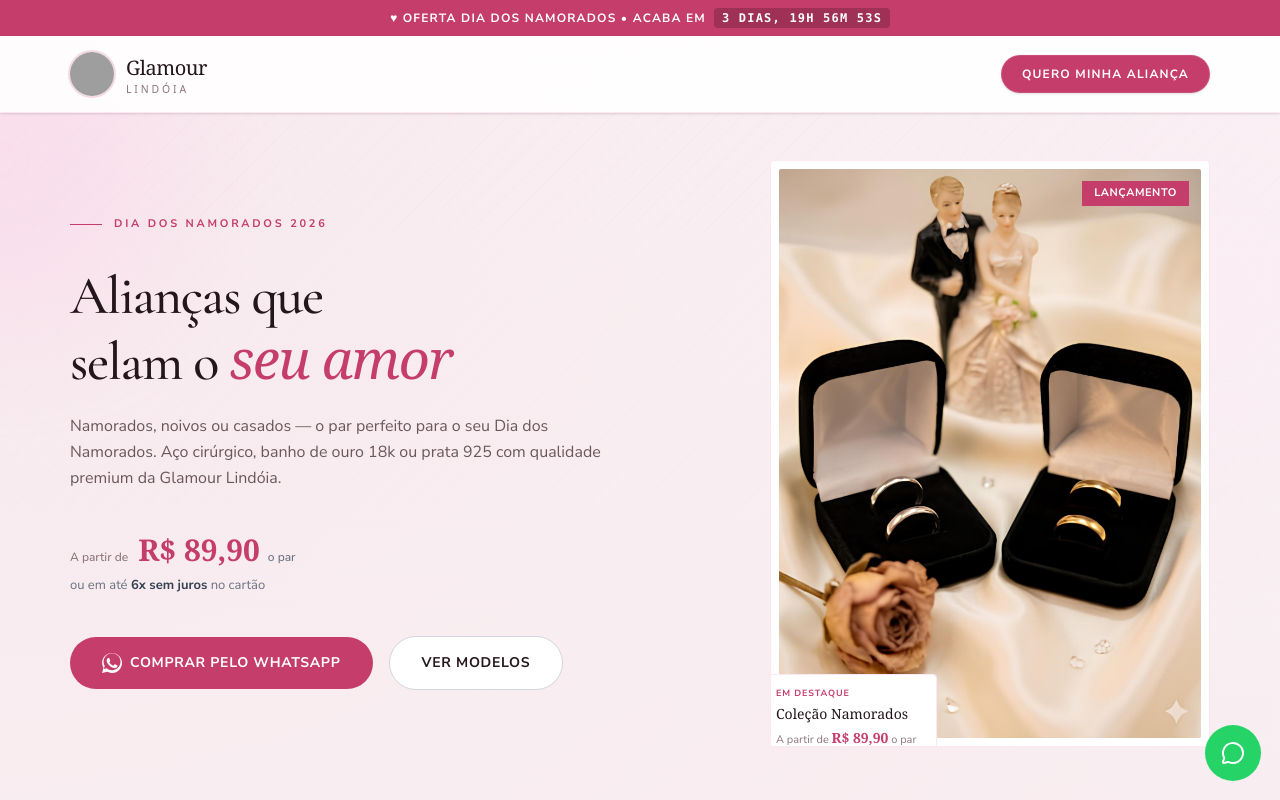
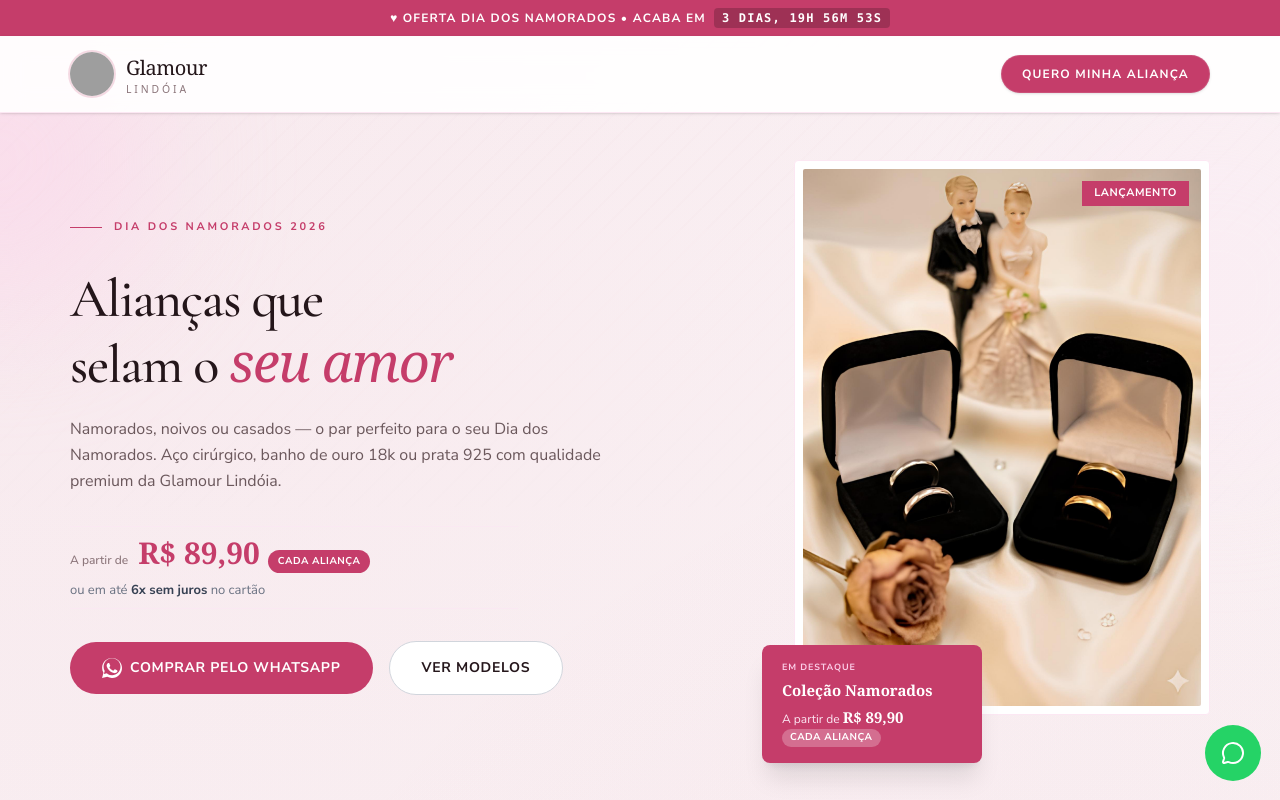
Before and after one commit to williamuteich/lp-joias, a Next.js app: page / in a window 1280 px wide. Shown: the top 800 px of the page. Built offline with nearby package versions, Linux system fonts and the light colour scheme; grey boxes are pictures that could not be loaded.

Commit message:
feat: update product pricing labels to "cada aliança" and restyle hero section showcase card

```diff
--- a/components/HeroSection.tsx
+++ b/components/HeroSection.tsx
@@ -33,7 +33,9 @@ export default function HeroSection() {
             <div className="flex items-baseline gap-2 flex-wrap">
               <span className="text-xs text-[#8c767b] font-medium mr-0.5">A partir de</span>
               <span className="text-[#c53d6a] font-serif text-3xl sm:text-4.5xl font-semibold">R$ 89,90</span>
-              <span className="text-xs text-gray-500 font-medium">o par</span>
+              <span className="inline-flex items-center bg-[#c53d6a] text-white text-[10px] font-bold uppercase tracking-wider px-2.5 py-1 rounded-full">
+                cada aliança
+              </span>
             </div>
             <p className="text-[13px] text-gray-500">
               ou em até <strong className="text-gray-700">6x sem juros</strong> no cartão
@@ -60,7 +62,7 @@ export default function HeroSection() {
           </div>
         </div>
 
-        <div className="relative justify-self-center lg:justify-self-end w-full max-w-[440px]">
+        <div className="relative justify-self-center lg:justify-self-end w-full max-w-[440px] pb-10 pl-6">
           <div className="relative aspect-3/4 w-full overflow-hidden rounded-[4px] border border-pink-100 bg-white p-2">
             <div className="relative h-full w-full overflow-hidden rounded-[2px]">
               <Image
@@ -76,18 +78,24 @@ export default function HeroSection() {
             <div className="absolute top-5 right-5 bg-[#c53d6a] text-white text-[11px] font-bold px-3 py-1 uppercase tracking-wider z-10">
               LANÇAMENTO
             </div>
+          </div>
 
-            <div className="absolute -bottom-4 -left-4 bg-white border border-pink-100 px-5 py-3 z-10 max-w-[200px] rounded-sm">
-              <span className="block text-[9px] font-bold text-[#c53d6a] uppercase tracking-widest mb-1">
-                Em Destaque
+          {/* Card fora do overflow-hidden para não ser cortado */}
+          <div className="absolute -bottom-2 -left-2 bg-[#c53d6a] shadow-xl px-5 py-4 z-10 max-w-[220px] rounded-lg">
+            <span className="block text-[9px] font-bold text-pink-200 uppercase tracking-widest mb-1.5">
+              Em Destaque
+            </span>
+            <span className="block text-[15px] font-semibold font-serif text-white leading-tight">
+              Coleção Namorados
+            </span>
+            <span className="block text-[12px] text-pink-100 mt-2 leading-snug">
+              A partir de{" "}
+              <strong className="text-white font-serif text-[15px]">R$ 89,90</strong>
+              {" "}
+              <span className="inline-block bg-white/25 text-white text-[10px] font-bold uppercase tracking-wider px-2 py-0.5 rounded-full">
+                cada aliança
               </span>
-              <span className="block text-sm font-medium font-serif text-[#24161a]">
-                Coleção Namorados
-              </span>
-              <span className="block text-[11px] text-[#8c767b] mt-1">
-                A partir de <strong className="text-[#c53d6a] font-serif text-sm">R$ 89,90</strong> o par
-              </span>
-            </div>
+            </span>
           </div>
         </div>
       </div>
--- a/components/ShowcaseSection.tsx
+++ b/components/ShowcaseSection.tsx
@@ -77,7 +77,9 @@ export default function ShowcaseSection() {
                       <span className="text-[#c53d6a] font-serif text-xl font-semibold">
                         {cat.currentPrice}
                       </span>
-                      <span className="text-[11px] text-gray-500">o par</span>
+                      <span className="inline-flex items-center bg-[#c53d6a] text-white text-[9px] font-bold uppercase tracking-wider px-2 py-0.5 rounded-full">
+                        cada aliança
+                      </span>
                     </div>
                     <p className="text-[11px] text-[#8c767b]">
                       ou em até 6x sem juros no cartão
```
